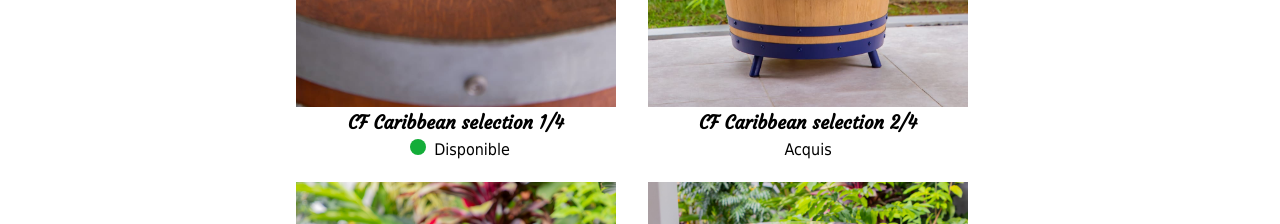
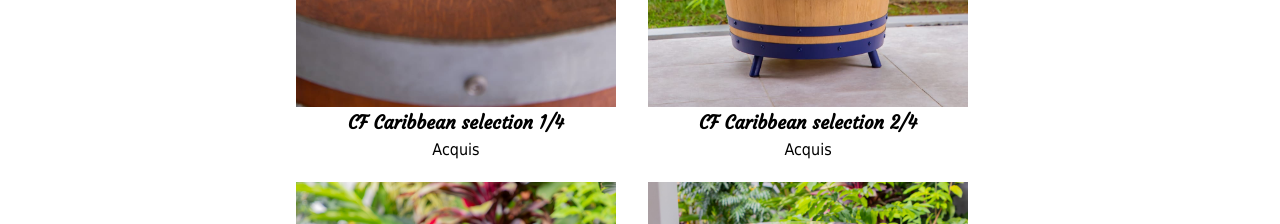
Before and after one commit to Gontran-de-Kermadec/titonoart, a React (Create React App) app: page /creation/bar in a window 1280 px wide. Shown: the part 1200-1424 px from the top of the page. Built offline with nearby package versions, Linux system fonts and the light colour scheme.

Commit message:
fut acquis

```diff
--- a/src/components/creation-collections/Bar.js
+++ b/src/components/creation-collections/Bar.js
@@ -103,7 +103,7 @@ const Bar = () => {
 						img={carib1}
 						imgArr={carib1Array}
 						futTitle="CF Caribbean selection 1/4"
-						futAvailability="Disponible"
+						futAvailability="Acquis"
 					/>
 					<CreationCard
 						img={carib2}
```
